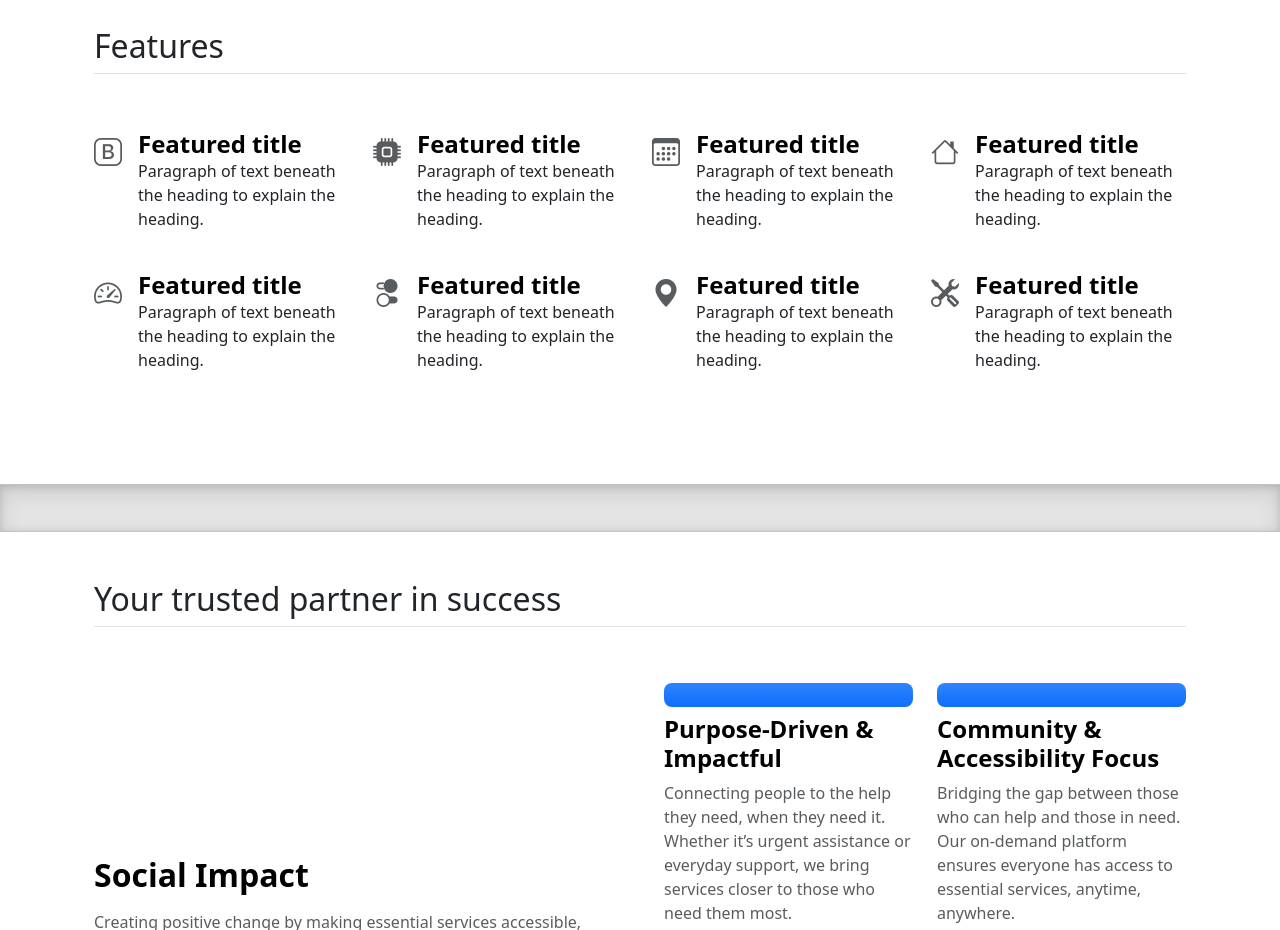
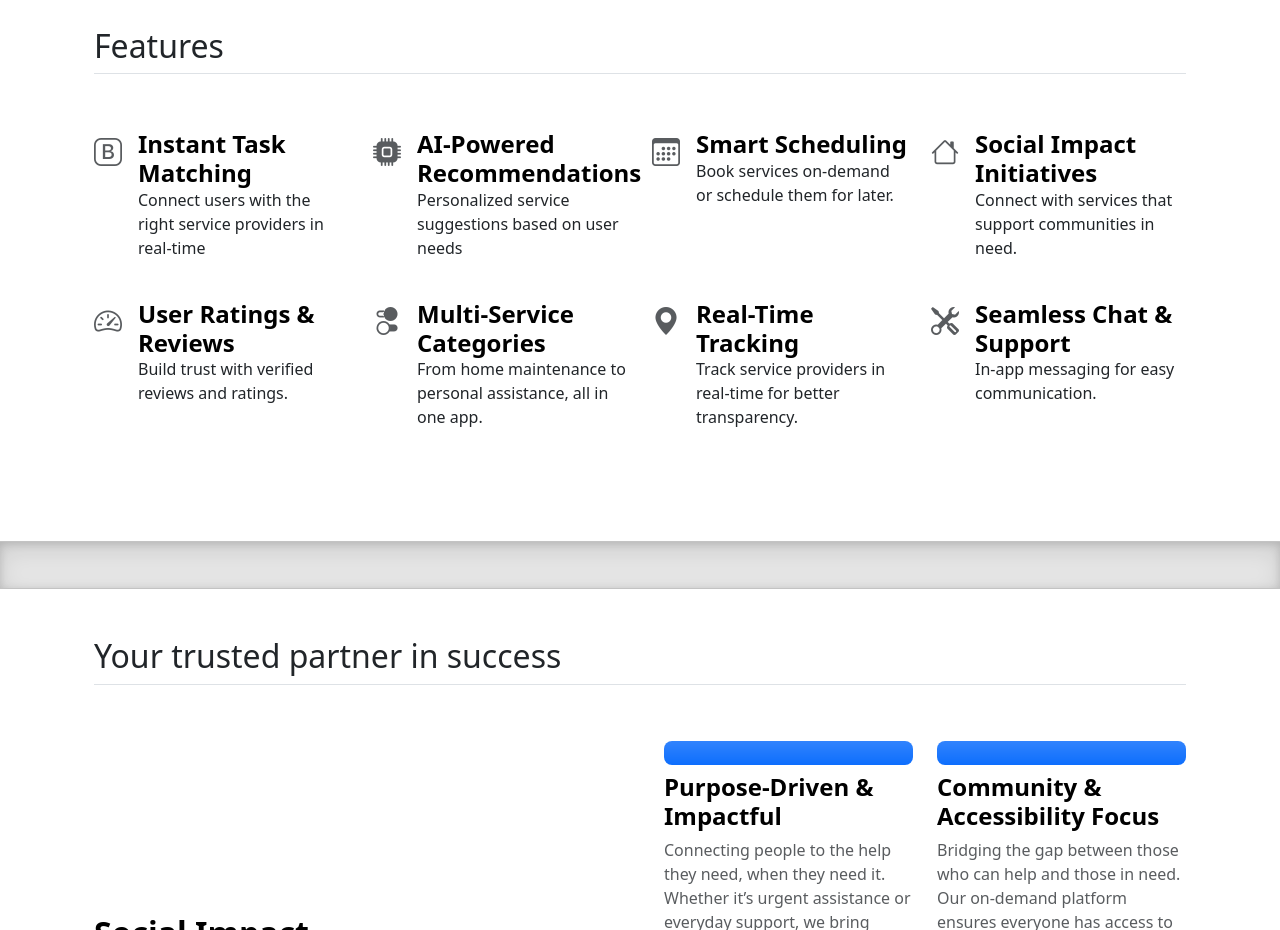
Before and after one commit to earlblamier/angular-web-project, an Angular app: page / in a window 1280 px wide. Shown: the part 2100-3030 px from the top of the page. Built offline with nearby package versions, Linux system fonts and the light colour scheme.

Commit message:
update icon grid text

```diff
--- a/src/app/icon-grid/icon-grid.component.html
+++ b/src/app/icon-grid/icon-grid.component.html
@@ -5,57 +5,57 @@
       <div class="col d-flex align-items-start">
           <i class="bi bi-bootstrap text-body-secondary flex-shrink-0 me-3 fs-3"></i>
           <div>
-              <h3 class="fw-bold mb-0 fs-4 text-body-emphasis">Featured title</h3>
-              <p>Paragraph of text beneath the heading to explain the heading.</p>
+              <h3 class="fw-bold mb-0 fs-4 text-body-emphasis">Instant Task Matching</h3>
+              <p>Connect users with the right service providers in real-time</p>
           </div>
       </div>
       <div class="col d-flex align-items-start">
           <i class="bi bi-cpu-fill text-body-secondary flex-shrink-0 me-3 fs-3"></i>
           <div>
-              <h3 class="fw-bold mb-0 fs-4 text-body-emphasis">Featured title</h3>
-              <p>Paragraph of text beneath the heading to explain the heading.</p>
+              <h3 class="fw-bold mb-0 fs-4 text-body-emphasis">AI-Powered Recommendations</h3>
+              <p>Personalized service suggestions based on user needs</p>
           </div>
       </div>
       <div class="col d-flex align-items-start">
           <i class="bi bi-calendar3 text-body-secondary flex-shrink-0 me-3 fs-3"></i>
           <div>
-              <h3 class="fw-bold mb-0 fs-4 text-body-emphasis">Featured title</h3>
-              <p>Paragraph of text beneath the heading to explain the heading.</p>
+              <h3 class="fw-bold mb-0 fs-4 text-body-emphasis">Smart Scheduling </h3>
+              <p>Book services on-demand or schedule them for later.</p>
           </div>
       </div>
       <div class="col d-flex align-items-start">
           <i class="bi bi-house text-body-secondary flex-shrink-0 me-3 fs-3"></i>
           <div>
-              <h3 class="fw-bold mb-0 fs-4 text-body-emphasis">Featured title</h3>
-              <p>Paragraph of text beneath the heading to explain the heading.</p>
+              <h3 class="fw-bold mb-0 fs-4 text-body-emphasis">Social Impact Initiatives</h3>
+              <p>Connect with services that support communities in need.</p>
           </div>
       </div>
       <div class="col d-flex align-items-start">
           <i class="bi bi-speedometer2 text-body-secondary flex-shrink-0 me-3 fs-3"></i>
           <div>
-              <h3 class="fw-bold mb-0 fs-4 text-body-emphasis">Featured title</h3>
-              <p>Paragraph of text beneath the heading to explain the heading.</p>
+              <h3 class="fw-bold mb-0 fs-4 text-body-emphasis">User Ratings & Reviews</h3>
+              <p>Build trust with verified reviews and ratings.</p>
           </div>
       </div>
       <div class="col d-flex align-items-start">
           <i class="bi bi-toggles2 text-body-secondary flex-shrink-0 me-3 fs-3"></i>
           <div>
-              <h3 class="fw-bold mb-0 fs-4 text-body-emphasis">Featured title</h3>
-              <p>Paragraph of text beneath the heading to explain the heading.</p>
+              <h3 class="fw-bold mb-0 fs-4 text-body-emphasis">Multi-Service Categories</h3>
+              <p>From home maintenance to personal assistance, all in one app.</p>
           </div>
       </div>
       <div class="col d-flex align-items-start">
           <i class="bi bi-geo-alt-fill text-body-secondary flex-shrink-0 me-3 fs-3"></i>
           <div>
-              <h3 class="fw-bold mb-0 fs-4 text-body-emphasis">Featured title</h3>
-              <p>Paragraph of text beneath the heading to explain the heading.</p>
+              <h3 class="fw-bold mb-0 fs-4 text-body-emphasis">Real-Time Tracking</h3>
+              <p>Track service providers in real-time for better transparency.</p>
           </div>
       </div>
       <div class="col d-flex align-items-start">
           <i class="bi bi-tools text-body-secondary flex-shrink-0 me-3 fs-3"></i>
           <div>
-              <h3 class="fw-bold mb-0 fs-4 text-body-emphasis">Featured title</h3>
-              <p>Paragraph of text beneath the heading to explain the heading.</p>
+              <h3 class="fw-bold mb-0 fs-4 text-body-emphasis">Seamless Chat & Support</h3>
+              <p>In-app messaging for easy communication.</p>
           </div>
       </div>
   </div>
```
